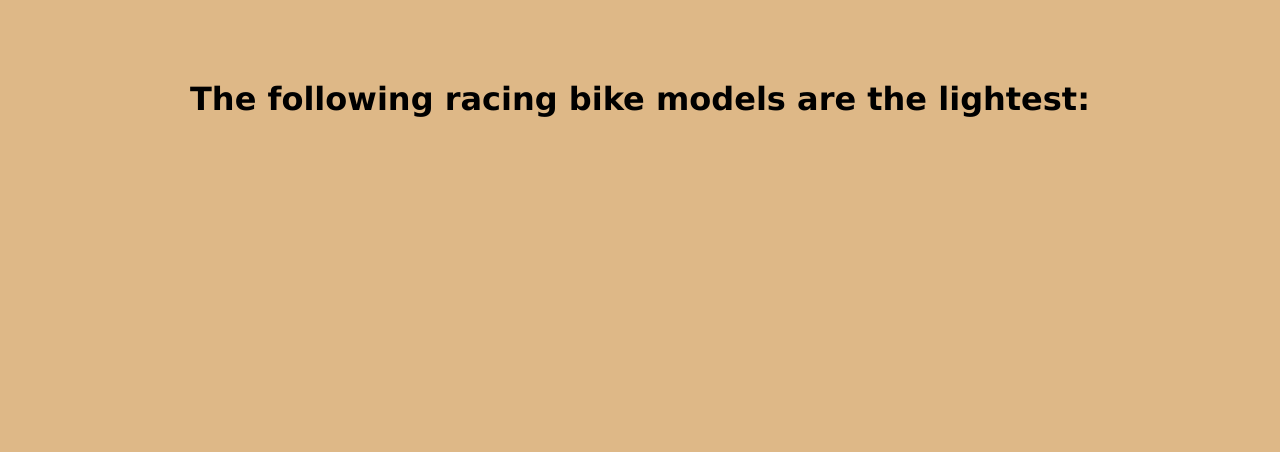
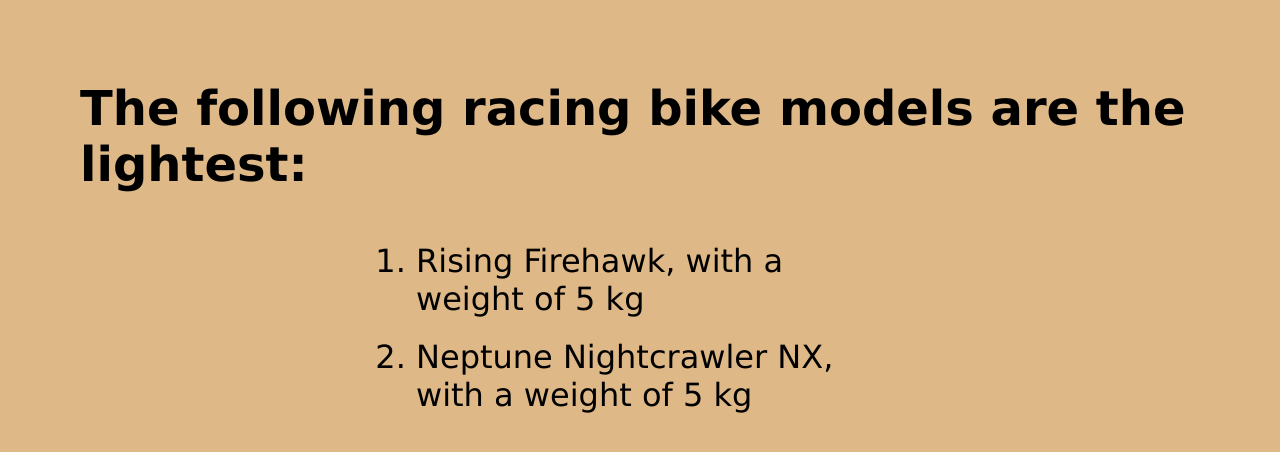
Before and after one commit to OgataiKhan/js-snack-es6, a plain HTML site: page Snack 1/index.html in a window 1280 px wide. Drawn offline with Linux system fonts and the light colour scheme.

Commit message:
feat: add destructuring and print into dom

```diff
--- a/Snack 1/css/style.css
+++ b/Snack 1/css/style.css
@@ -18,6 +18,14 @@ TYPOGRAPHY
 
 body {
     font-family: 'Lucida Sans', 'Lucida Sans Regular', 'Lucida Grande', 'Lucida Sans Unicode', Geneva, Verdana, sans-serif;
+}
+
+h1 {
+    font-size: 3rem;
+}
+
+li {
+    font-size: 2rem;
 }
 
 /*
@@ -44,3 +52,7 @@ MAIN
     width: 40%;
     max-width: 600px;
 }
+
+#content li {
+    padding-bottom: 20px;
+}
--- a/Snack 1/index.html
+++ b/Snack 1/index.html
@@ -9,9 +9,9 @@
 <body>
     <div class="container">
         <h1>The following racing bike models are the lightest:</h1>
-        <ul id="content">
+        <ol id="content">
 
-        </ul>
+        </ol>
     </div>
 
     <script src="js/main.js"></script>
--- a/Snack 1/js/main.js
+++ b/Snack 1/js/main.js
@@ -28,13 +28,28 @@ const racingBicycles = [
     },
 ];
 
+// EXECUTION
 let lightestBike = racingBicycles[0];
 
+// Find one of the lightest bicycles
 racingBicycles.forEach(bike => {
     if (bike.weight < lightestBike.weight) {
         lightestBike = bike;
     }
 });
+// Save lightest weight as a variable
+const { weight: lightestBikeWeight } = lightestBike;
 
-const lightestBikeWeight = lightestBike.weight;
-const lightestBikesArray = racingBicycles.filter(bike => bike.weight === lightestBikeWeight);
+// Create an array of all the bicycles with the lowest weight
+const lightestBikesArray = racingBicycles.filter(({ weight }) => weight === lightestBikeWeight);
+
+// Select the ol in the html
+const list = document.getElementById('content');
+// Initialize an empty content variable
+let listContent = '';
+// Add li elements to content
+lightestBikesArray.forEach(({ name, weight }) => {
+    listContent += `<li>${name}, with a weight of ${weight} kg</li>`;
+});
+// Add content to the html
+list.innerHTML = listContent;
```
